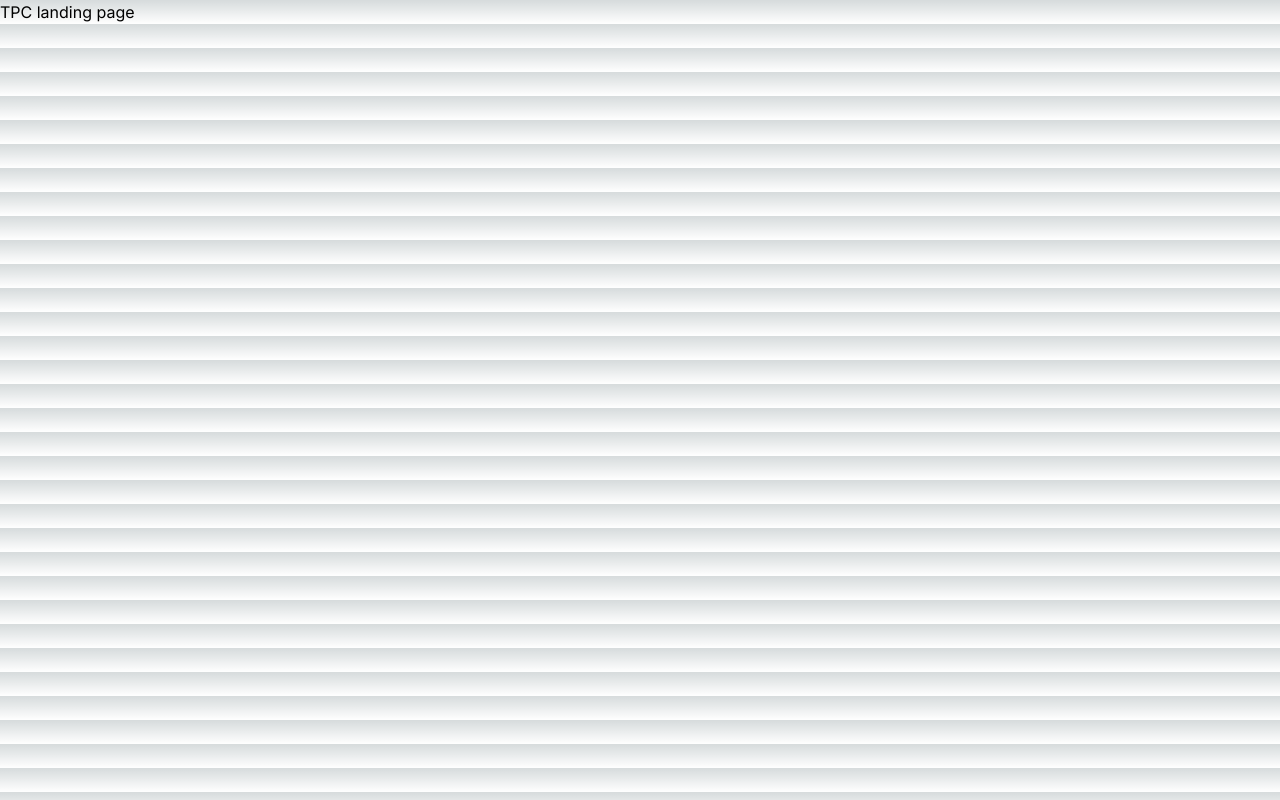
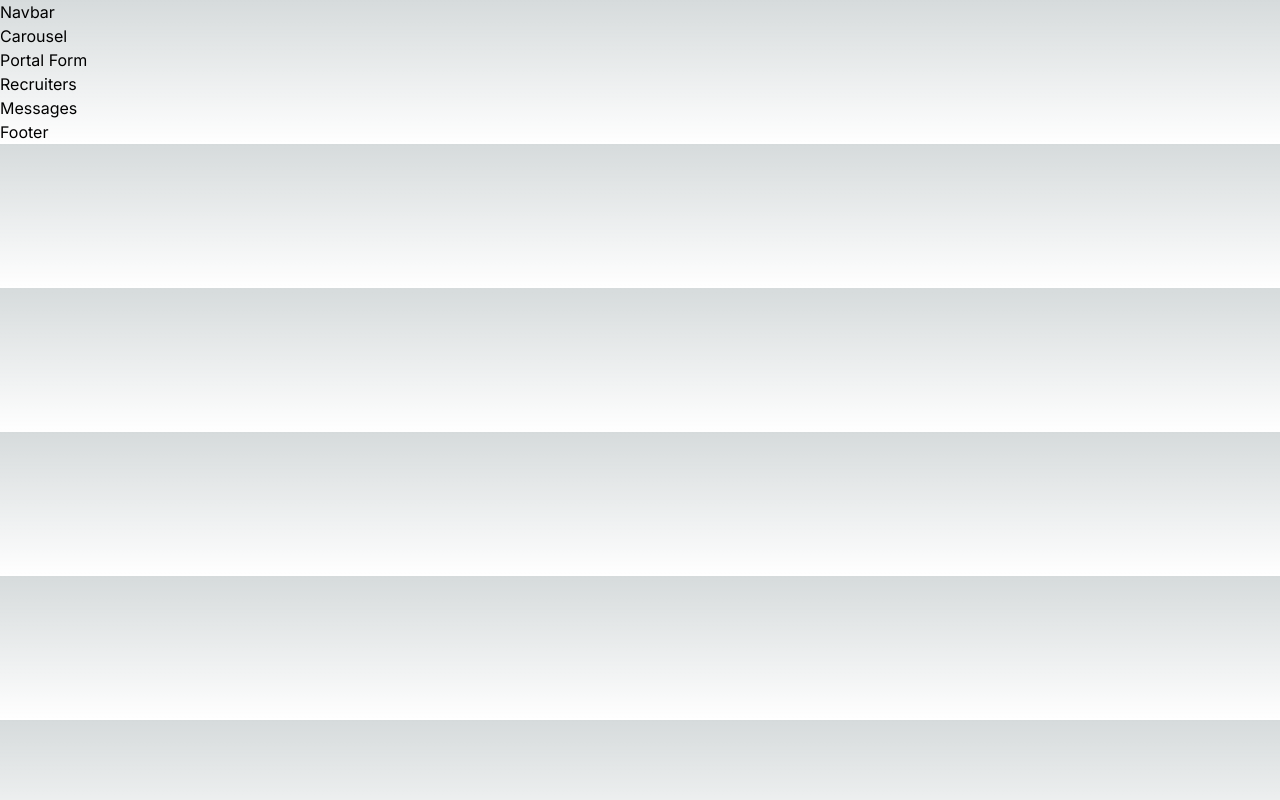
Before and after one commit to preeti-iiti/tpc-landing-page, a Next.js app: page / in a window 1280 px wide. Built offline with nearby package versions, Linux system fonts and the light colour scheme.

Commit message:
folders setup

```diff
--- a/src/app/layout.tsx
+++ b/src/app/layout.tsx
@@ -5,8 +5,8 @@ import "./globals.css";
 const inter = Inter({ subsets: ["latin"] });
 
 export const metadata: Metadata = {
-  title: "Create Next App",
-  description: "Generated by create next app",
+  title: "Students' Placement Office, IIT Indore",
+  description: "Students' Placement Office of IIT Indore, is the organization which handles all activities related to the campus placement of the graduating batch.",
 };
 
 export default function RootLayout({
--- a/src/app/page.tsx
+++ b/src/app/page.tsx
@@ -1,115 +1,24 @@
-import Image from "next/image";
+import Navbar from "@/components/navbar"
+import Carousel from "@/components/carousel"
+import PortalForm from "@/components/portalform"
+import Recruiters from "@/components/recruiters"
+import Messages from "@/components/messages"
+import Footer from "@/components/footer"
+
 
 export default function Home() {
   return (
-    // <main className="flex min-h-screen flex-col items-center justify-between p-24">
-    //   <div className="z-10 w-full max-w-5xl items-center justify-between font-mono text-sm lg:flex">
-    //     <p className="fixed left-0 top-0 flex w-full justify-center border-b border-gray-300 bg-gradient-to-b from-zinc-200 pb-6 pt-8 backdrop-blur-2xl dark:border-neutral-800 dark:bg-zinc-800/30 dark:from-inherit lg:static lg:w-auto  lg:rounded-xl lg:border lg:bg-gray-200 lg:p-4 lg:dark:bg-zinc-800/30">
-    //       Get started by editing&nbsp;
-    //       <code className="font-mono font-bold">src/app/page.tsx</code>
-    //     </p>
-    //     <div className="fixed bottom-0 left-0 flex h-48 w-full items-end justify-center bg-gradient-to-t from-white via-white dark:from-black dark:via-black lg:static lg:size-auto lg:bg-none">
-    //       <a
-    //         className="pointer-events-none flex place-items-center gap-2 p-8 lg:pointer-events-auto lg:p-0"
-    //         href="https://vercel.com?utm_source=create-next-app&utm_medium=appdir-template&utm_campaign=create-next-app"
-    //         target="_blank"
-    //         rel="noopener noreferrer"
-    //       >
-    //         By{" "}
-    //         <Image
-    //           src="/vercel.svg"
-    //           alt="Vercel Logo"
-    //           className="dark:invert"
-    //           width={100}
-    //           height={24}
-    //           priority
-    //         />
-    //       </a>
-    //     </div>
-    //   </div>
+   <>
 
-    //   <div className="relative z-[-1] flex place-items-center before:absolute before:h-[300px] before:w-full before:-translate-x-1/2 before:rounded-full before:bg-gradient-radial before:from-white before:to-transparent before:blur-2xl before:content-[''] after:absolute after:-z-20 after:h-[180px] after:w-full after:translate-x-1/3 after:bg-gradient-conic after:from-sky-200 after:via-blue-200 after:blur-2xl after:content-[''] before:dark:bg-gradient-to-br before:dark:from-transparent before:dark:to-blue-700 before:dark:opacity-10 after:dark:from-sky-900 after:dark:via-[#0141ff] after:dark:opacity-40 sm:before:w-[480px] sm:after:w-[240px] before:lg:h-[360px]">
-    //     <Image
-    //       className="relative dark:drop-shadow-[0_0_0.3rem_#ffffff70] dark:invert"
-    //       src="/next.svg"
-    //       alt="Next.js Logo"
-    //       width={180}
-    //       height={37}
-    //       priority
-    //     />
-    //   </div>
+   <Navbar />
+   <Carousel />
+   <PortalForm />
+   <Recruiters />
+   <Messages />
+   <Footer />
 
-    //   <div className="mb-32 grid text-center lg:mb-0 lg:w-full lg:max-w-5xl lg:grid-cols-4 lg:text-left">
-    //     <a
-    //       href="https://nextjs.org/docs?utm_source=create-next-app&utm_medium=appdir-template&utm_campaign=create-next-app"
-    //       className="group rounded-lg border border-transparent px-5 py-4 transition-colors hover:border-gray-300 hover:bg-gray-100 hover:dark:border-neutral-700 hover:dark:bg-neutral-800/30"
-    //       target="_blank"
-    //       rel="noopener noreferrer"
-    //     >
-    //       <h2 className="mb-3 text-2xl font-semibold">
-    //         Docs{" "}
-    //         <span className="inline-block transition-transform group-hover:translate-x-1 motion-reduce:transform-none">
-    //           -&gt;
-    //         </span>
-    //       </h2>
-    //       <p className="m-0 max-w-[30ch] text-sm opacity-50">
-    //         Find in-depth information about Next.js features and API.
-    //       </p>
-    //     </a>
 
-    //     <a
-    //       href="https://nextjs.org/learn?utm_source=create-next-app&utm_medium=appdir-template-tw&utm_campaign=create-next-app"
-    //       className="group rounded-lg border border-transparent px-5 py-4 transition-colors hover:border-gray-300 hover:bg-gray-100 hover:dark:border-neutral-700 hover:dark:bg-neutral-800/30"
-    //       target="_blank"
-    //       rel="noopener noreferrer"
-    //     >
-    //       <h2 className="mb-3 text-2xl font-semibold">
-    //         Learn{" "}
-    //         <span className="inline-block transition-transform group-hover:translate-x-1 motion-reduce:transform-none">
-    //           -&gt;
-    //         </span>
-    //       </h2>
-    //       <p className="m-0 max-w-[30ch] text-sm opacity-50">
-    //         Learn about Next.js in an interactive course with&nbsp;quizzes!
-    //       </p>
-    //     </a>
+   </>
 
-    //     <a
-    //       href="https://vercel.com/templates?framework=next.js&utm_source=create-next-app&utm_medium=appdir-template&utm_campaign=create-next-app"
-    //       className="group rounded-lg border border-transparent px-5 py-4 transition-colors hover:border-gray-300 hover:bg-gray-100 hover:dark:border-neutral-700 hover:dark:bg-neutral-800/30"
-    //       target="_blank"
-    //       rel="noopener noreferrer"
-    //     >
-    //       <h2 className="mb-3 text-2xl font-semibold">
-    //         Templates{" "}
-    //         <span className="inline-block transition-transform group-hover:translate-x-1 motion-reduce:transform-none">
-    //           -&gt;
-    //         </span>
-    //       </h2>
-    //       <p className="m-0 max-w-[30ch] text-sm opacity-50">
-    //         Explore starter templates for Next.js.
-    //       </p>
-    //     </a>
-
-    //     <a
-    //       href="https://vercel.com/new?utm_source=create-next-app&utm_medium=appdir-template&utm_campaign=create-next-app"
-    //       className="group rounded-lg border border-transparent px-5 py-4 transition-colors hover:border-gray-300 hover:bg-gray-100 hover:dark:border-neutral-700 hover:dark:bg-neutral-800/30"
-    //       target="_blank"
-    //       rel="noopener noreferrer"
-    //     >
-    //       <h2 className="mb-3 text-2xl font-semibold">
-    //         Deploy{" "}
-    //         <span className="inline-block transition-transform group-hover:translate-x-1 motion-reduce:transform-none">
-    //           -&gt;
-    //         </span>
-    //       </h2>
-    //       <p className="m-0 max-w-[30ch] text-balance text-sm opacity-50">
-    //         Instantly deploy your Next.js site to a shareable URL with Vercel.
-    //       </p>
-    //     </a>
-    //   </div>
-    // </main>
-
-    <h1>TPC landing page</h1>
   );
 }
--- /dev/null
+++ b/src/components/carousel.tsx
@@ -0,0 +1,11 @@
+export default function Carousel() {
+    return (
+     <>
+
+     <h1>Carousel</h1>
+
+
+     </>
+
+    );
+  }
--- /dev/null
+++ b/src/components/footer.tsx
@@ -0,0 +1,11 @@
+export default function Footer() {
+    return (
+     <>
+
+     <h1>Footer</h1>
+
+
+     </>
+
+    );
+  }
--- /dev/null
+++ b/src/components/messages.tsx
@@ -0,0 +1,11 @@
+export default function Messages() {
+    return (
+     <>
+
+     <h1>Messages</h1>
+
+
+     </>
+
+    );
+  }
--- /dev/null
+++ b/src/components/navbar.tsx
@@ -0,0 +1,11 @@
+export default function Navbar() {
+    return (
+     <>
+
+     <h1>Navbar</h1>
+
+
+     </>
+
+    );
+  }
--- /dev/null
+++ b/src/components/portalform.tsx
@@ -0,0 +1,11 @@
+export default function PortalForm() {
+    return (
+     <>
+
+     <h1>Portal Form</h1>
+
+
+     </>
+
+    );
+  }
--- /dev/null
+++ b/src/components/recruiters.tsx
@@ -0,0 +1,11 @@
+export default function Recruiters() {
+    return (
+     <>
+
+     <h1>Recruiters</h1>
+
+
+     </>
+
+    );
+  }
```
